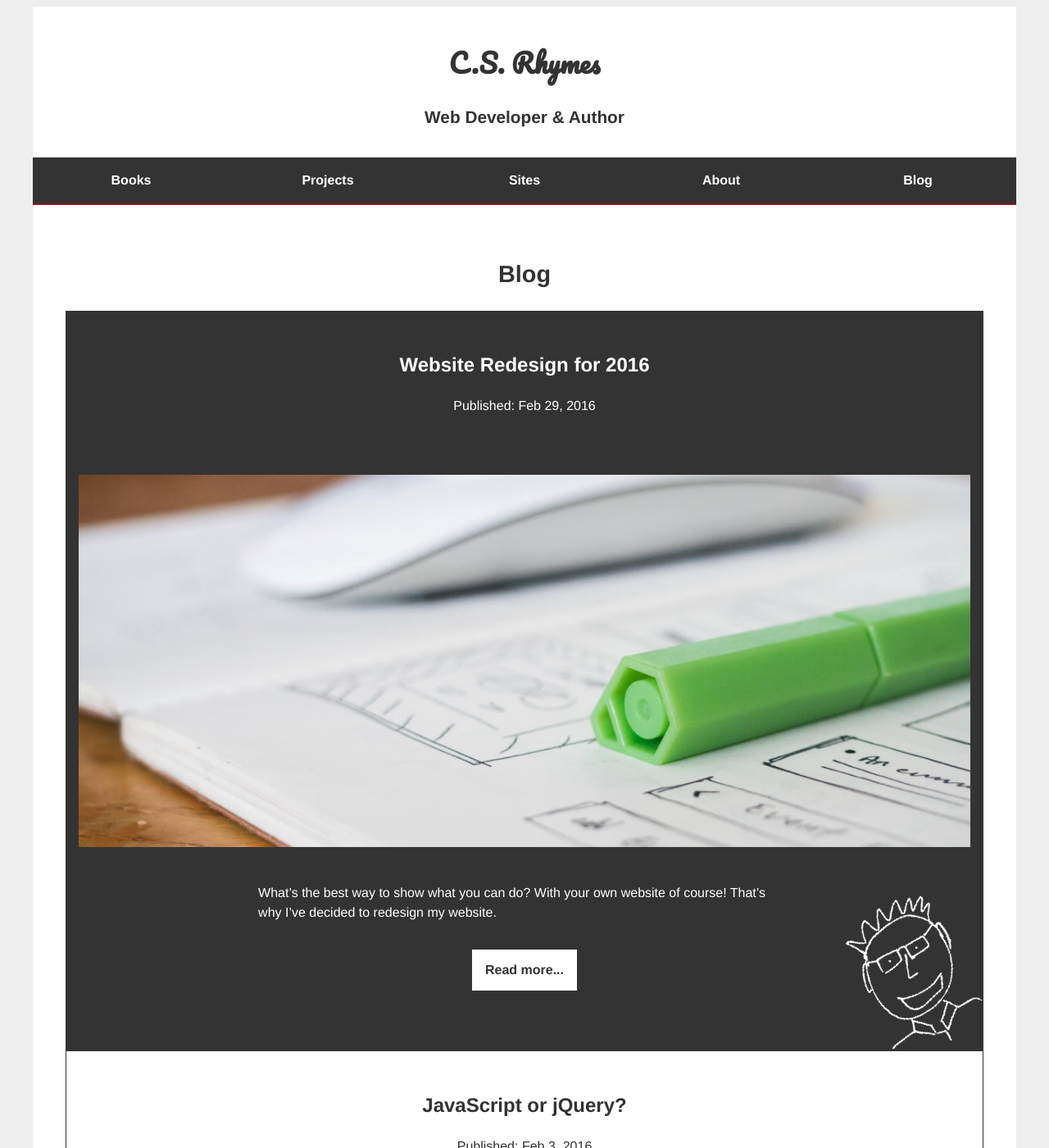
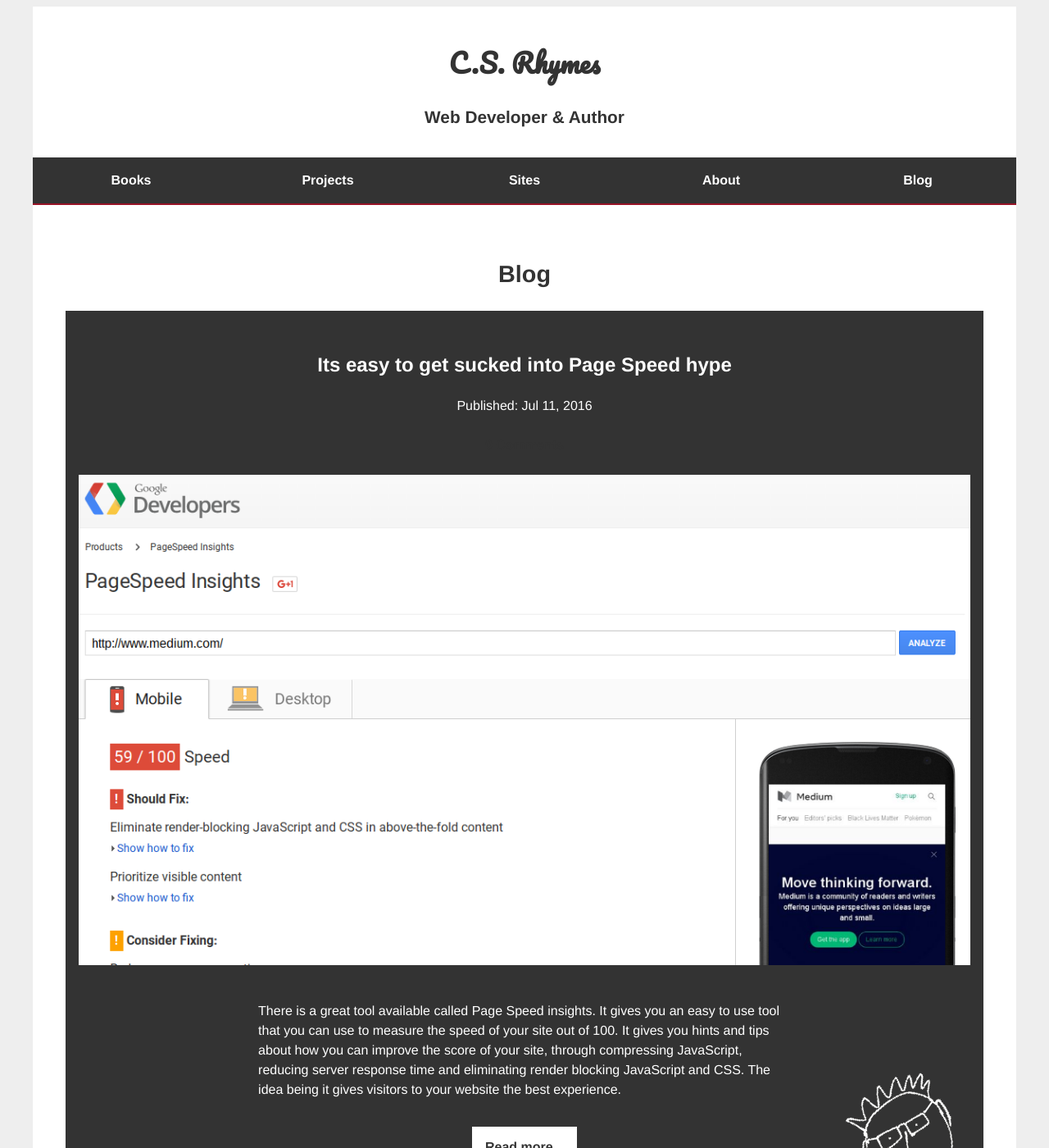
Before and after one commit to chrisrhymes/chrisrhymes.github.io, a Jekyll site: the page built from blog/index.html, in a window 1280 px wide and 1400 px high. Shown: the whole window at 82% size. Built offline with Jekyll 4.4.1, drawn with Linux system fonts in a browser that asks for light colours; nearby versions of some CDN libraries; the list of posts is cut into pages by our own code; comment, search, counter and statistics services are not loaded; a file with an impossible date is left out; some of the changed text lies outside the part shown.

Commit message:
Update front matter

```diff
--- a/_posts/2016-07-11-its-easy-to-get-sucked-into-page-speed-hype.md
+++ b/_posts/2016-07-11-its-easy-to-get-sucked-into-page-speed-hype.md
@@ -2,7 +2,7 @@
 published: true
 title: Its easy to get sucked into Page Speed hype
 layout: post
-date: {}
+date: 2016-07-11 20:07:07
 categories: development
 description: 'Page speed is important, but just be careful you don''t get sucked into it'
 image: 'http://www.csrhymes.com/img/page-speed.png'
```
